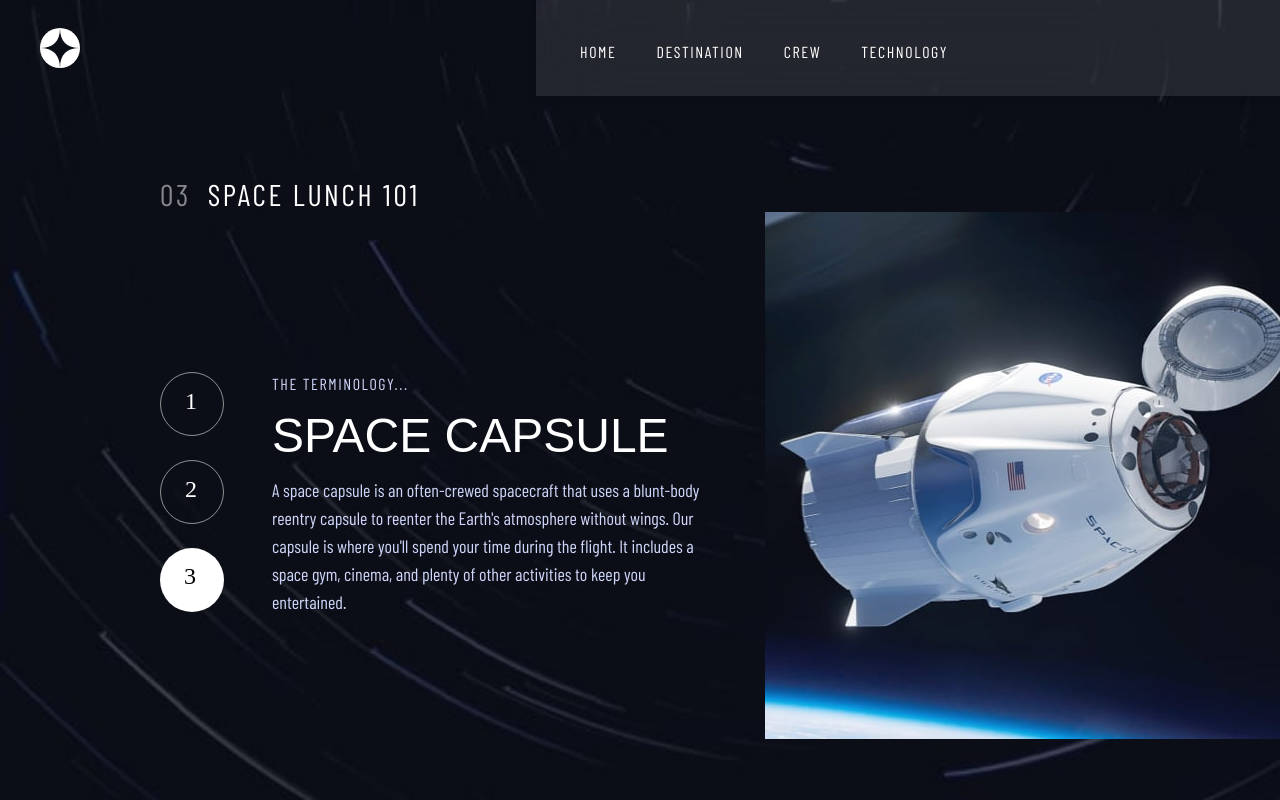
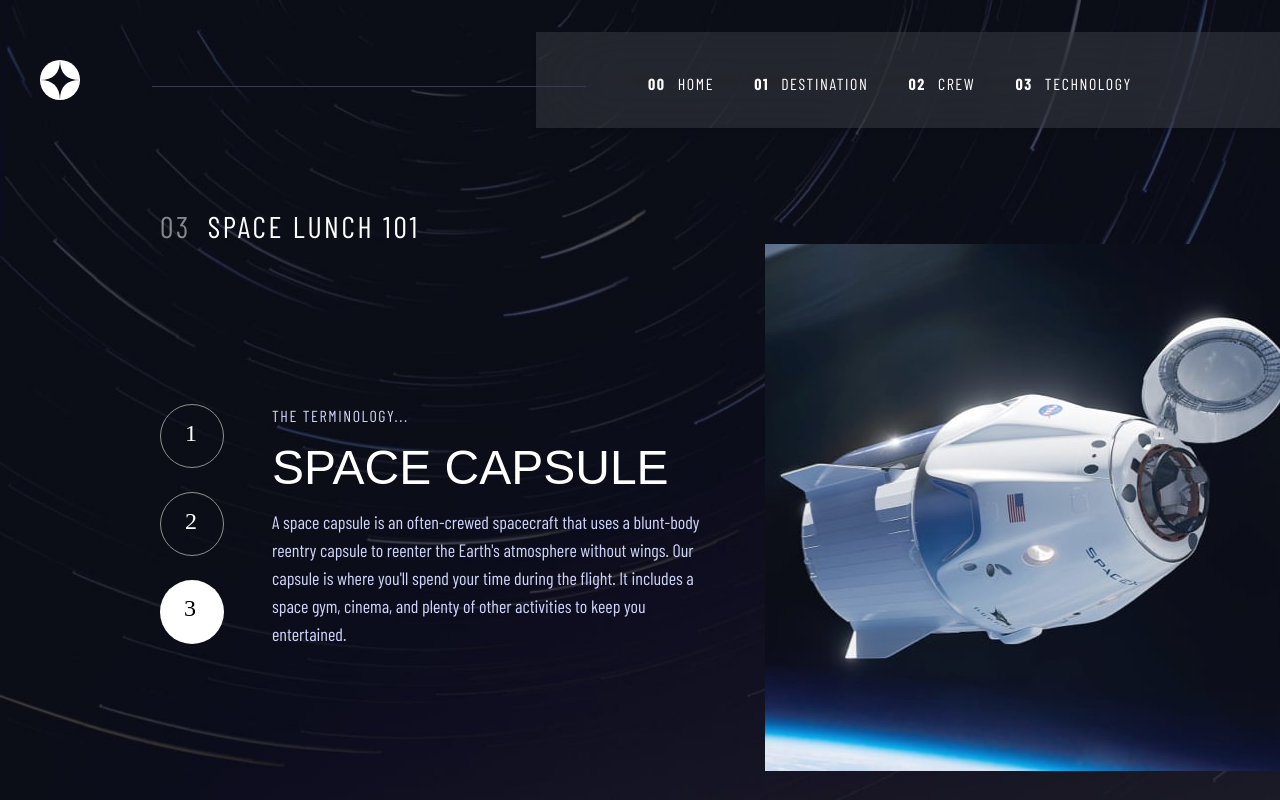
Before and after one commit to Bukasuji/space_site, a Next.js app: page /technology/technology_c in a window 1280 px wide. Built offline with nearby package versions, Linux system fonts and the light colour scheme; a web font is replaced by a local one.

Commit message:
added the styling for technology page desktop responsiveness

```diff
--- a/app/components/Navbar.js
+++ b/app/components/Navbar.js
@@ -13,7 +13,7 @@ export default function Navbar() {
   };
 
   return (
-    <nav className='flex md:ml-10 md:mx-0 md:mt-0 mx-6 mt-6 justify-between items-center'>
+    <nav className='flex md:ml-10 md:mx-0 md:mt-0 xl:mt-8 mx-6 mt-6 justify-between items-center xl:relative'>
       <div className=''>
         <Image
           src="/assets/shared/logo.svg"
@@ -26,21 +26,22 @@ export default function Navbar() {
 
       {/* Navigation Links for Tablets and Desktops */}
       <div className='hidden md:flex text-white h-[96px] w-[60%] bg-white bg-opacity-10 backdrop-blur-2xl shadow-md font-barlow-condensed font-normal text-base tracking-widest'>
-        <ul className="pt-10 h-[96px] px-11 space-x-10 flex">
+        <ul className="pt-10 h-[96px] ml-12 xl:ml-28 space-x-10 flex">
           <li className={`h-full ${pathname === '/' ? 'border-white border-b-4' : ''}`}>
-            <Link href="/">HOME</Link>
+            <Link href="/"><span className='mr-3 font-bold hidden xl:inline'>00</span>HOME</Link>
           </li>
           <li className={`h-full ${pathname === '/destination' ? 'border-white border-b-4' : ''}`}>
-            <Link href="/destination">DESTINATION</Link>
+            <Link href="/destination"><span className='mr-3 font-bold hidden xl:inline'>01</span>DESTINATION</Link>
           </li>
           <li className={`h-full ${pathname === '/crew' ? 'border-white border-b-4' : ''}`}>
-            <Link href="/crew">CREW</Link>
+            <Link href="/crew"><span className='mr-3 font-bold hidden xl:inline'>02</span>CREW</Link>
           </li>
           <li className={`h-full ${pathname === '/technology' ? 'border-white border-b-4' : ''}`}>
-            <Link href="/technology">TECHNOLOGY</Link>
+            <Link href="/technology"><span className='mr-3 font-bold hidden xl:inline'>03</span>TECHNOLOGY</Link>
           </li>
         </ul>
       </div>
+      <div className='mx-auto xl:mx-0 xl:w-[35%] h-px bg-[#383B4B] my-8 md:my-10 md:mt-16 md:mb-8 xl:mt-11 left-28 xl:absolute hidden xl:block'/>
 
       {/* Navigation links for  Mobile Screens */}
       <div className='sm:hidden lg:hidden'>
@@ -60,16 +61,16 @@ export default function Navbar() {
             </div>
             <ul className="pl-8 pt-10">
               <li className='mb-5'>
-                <Link href="/"><span className='mr-3 font-bold'>00</span>HOME</Link>
+                <Link href="/"><span className='mr-3 font-bold hidden'>00</span>HOME</Link>
               </li>
               <li className='mb-5'>
-                <Link href="/destination"><span className='mr-3 font-bold'>01</span>DESTINATION</Link>
+                <Link href="/destination"><span className='mr-3 font-bold hidden'>01</span>DESTINATION</Link>
               </li>
               <li className='mb-5'>
-                <Link href="/crew"><span className='mr-3 font-bold'>02</span>CREW</Link>
+                <Link href="/crew"><span className='mr-3 font-bold hidden'>02</span>CREW</Link>
               </li>
               <li>
-                <Link href="/technology"><span className='mr-3 font-bold'>03</span>TECHNOLOGY</Link>
+                <Link href="/technology"><span className='mr-3 font-bold hidden '>03</span>TECHNOLOGY</Link>
               </li>
             </ul>
           </div>
--- a/app/technology/page.js
+++ b/app/technology/page.js
@@ -9,7 +9,7 @@ import Technology_nav from '../components/Technology_nav';
 export default function Technology() {
 
   return (
-  <main className="min-h-screen flex flex-col bg-cover bg-[url('/assets/technology/background-technology-mobile.jpg')] md:bg-[url('/assets/technology/background-technology-tablet.jpg')] mx-auto">
+  <main className="min-h-screen flex flex-col bg-cover bg-[url('/assets/technology/background-technology-mobile.jpg')] md:bg-[url('/assets/technology/background-technology-tablet.jpg')] xl:bg-[url('/assets/technology/background-technology-desktop.jpg')] mx-auto">
     <Navbar/>
     <div className= 'mt-6 md:ml-10 md:mr-0 mx-6 xl:ml-40 xl:mt-20 text-white'>
       <p className='md:text-start md:text-xl xl:text-3xl text-center text-base text-white font-barlow-condensed font-normal tracking-[2.7px]'> <span className='opacity-50 mr-2'>03</span> SPACE LUNCH 101</p>
--- a/app/technology/technology_b/page.js
+++ b/app/technology/technology_b/page.js
@@ -9,7 +9,7 @@ import Technology_nav from '../../components/Technology_nav';
 export default function Technology_b() {
 
   return (
-  <main className="min-h-screen flex flex-col bg-cover bg-[url('/assets/technology/background-technology-mobile.jpg')] md:bg-[url('/assets/technology/background-technology-tablet.jpg')] mx-auto">
+  <main className="min-h-screen flex flex-col bg-cover bg-[url('/assets/technology/background-technology-mobile.jpg')] md:bg-[url('/assets/technology/background-technology-tablet.jpg')] xl:bg-[url('/assets/technology/background-technology-desktop.jpg')] mx-auto">
     <Navbar/>
     <div className= 'mt-6 md:ml-10 md:mr-0 mx-6 xl:ml-40 xl:mt-20 text-white'>
       <p className='md:text-start md:text-xl xl:text-3xl text-center text-base text-white font-barlow-condensed font-normal tracking-[2.7px]'> <span className='opacity-50 mr-2'>03</span> SPACE LUNCH 101</p>
--- a/app/technology/technology_c/page.js
+++ b/app/technology/technology_c/page.js
@@ -9,7 +9,7 @@ import Technology_nav from '../../components/Technology_nav';
 export default function Technology_c() {
 
   return (
-  <main className="min-h-screen flex flex-col bg-cover bg-[url('/assets/technology/background-technology-mobile.jpg')] md:bg-[url('/assets/technology/background-technology-tablet.jpg')] mx-auto">
+  <main className="min-h-screen flex flex-col bg-cover bg-[url('/assets/technology/background-technology-mobile.jpg')] md:bg-[url('/assets/technology/background-technology-tablet.jpg')] xl:bg-[url('/assets/technology/background-technology-desktop.jpg')] mx-auto">
     <Navbar/>
     <div className= 'mt-6 md:ml-10 md:mr-0 mx-6 xl:ml-40 xl:mt-20 text-white'>
       <p className='md:text-start md:text-xl xl:text-3xl text-center text-base text-white font-barlow-condensed font-normal tracking-[2.7px]'> <span className='opacity-50 mr-2'>03</span> SPACE LUNCH 101</p>
```
